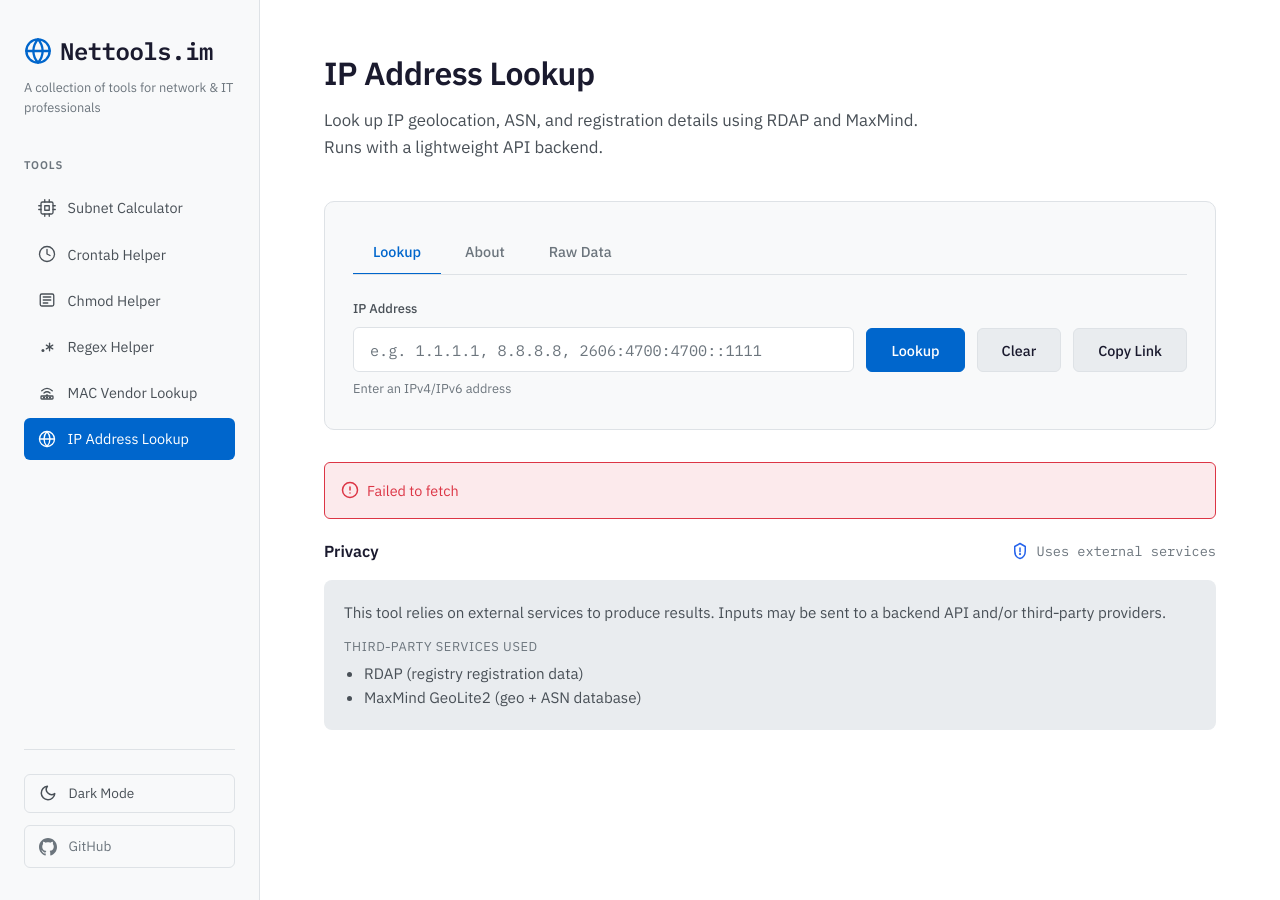
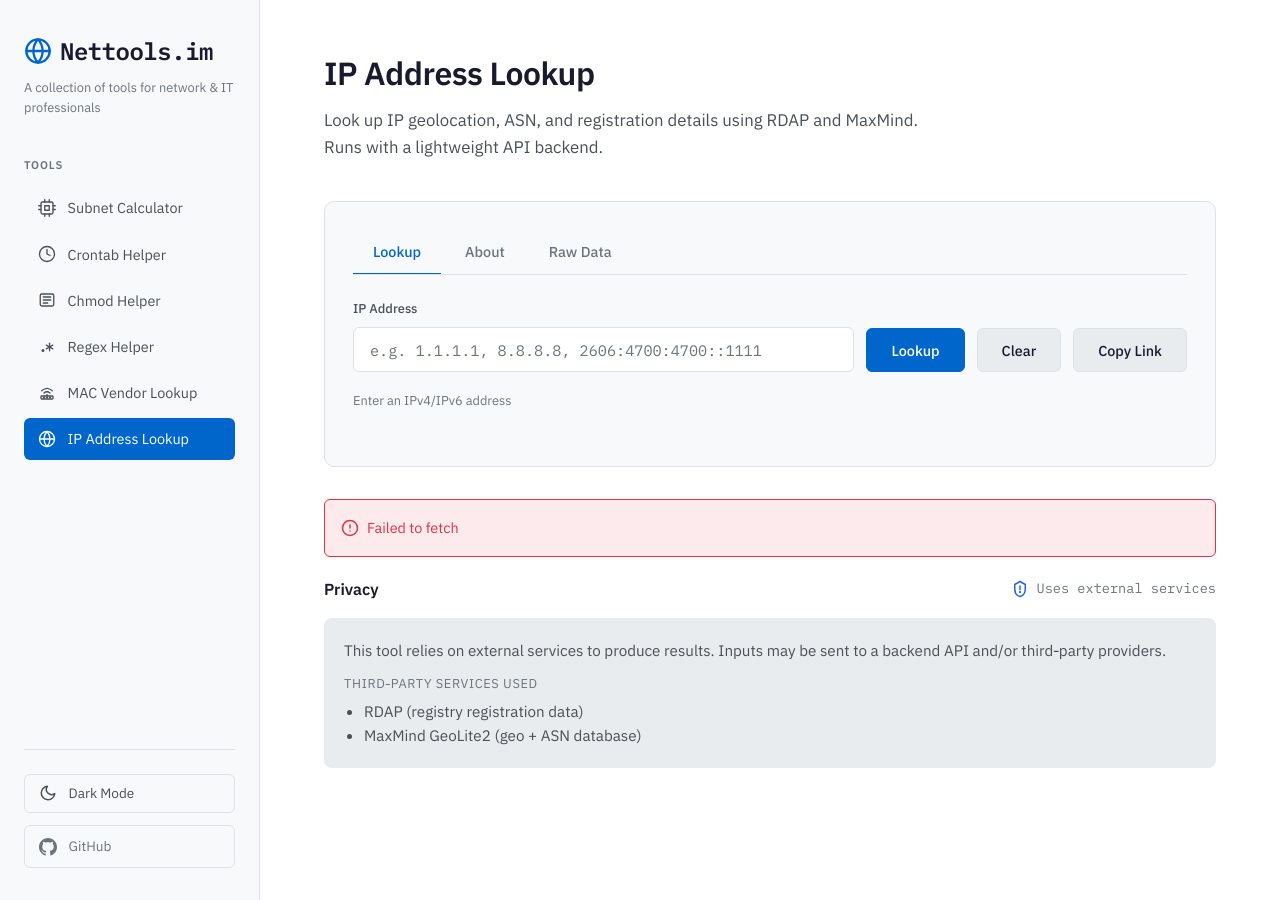
Before and after one commit to hcuk94/nettools-im, a Jekyll site: the page built from _tools/ip-lookup.html, in a window 1280 px wide. Built offline with Jekyll 4.4.1, drawn with Linux system fonts in a browser that asks for light colours; comment, search, counter and statistics services are not loaded.

Commit message:
fix(iplookup): keep buttons aligned by moving hint to full-width row

```diff
--- a/_tools/ip-lookup.html
+++ b/_tools/ip-lookup.html
@@ -31,11 +31,11 @@ scripts:
           spellcheck="false"
           inputmode="text"
         >
-        <p class="input-hint">Enter an IPv4/IPv6 address</p>
       </div>
       <button type="button" id="ip-lookup-btn" class="btn btn-primary">Lookup</button>
       <button type="button" id="ip-clear-btn" class="btn btn-secondary">Clear</button>
       <button type="button" id="ip-link-btn" class="btn btn-secondary">Copy Link</button>
+      <p class="input-hint input-hint--fullrow">Enter an IPv4/IPv6 address</p>
     </div>
   </div>
 
--- a/assets/css/style.css
+++ b/assets/css/style.css
@@ -370,17 +370,17 @@ body {
   margin-bottom: 0;
 }
 
-/* On narrower widths, let hint text take up layout space so wrapped buttons
-   don't overlap it (e.g. IP lookup "Copy Link" button on half-screen). */
-@media (max-width: 1100px) {
-  .input-group--hint-flow-on-wrap {
-    padding-bottom: 0;
-  }
-
-  .input-group--hint-flow-on-wrap .input-hint {
-    position: static;
-    margin-top: 0.5rem;
-  }
+/* Allow an input hint to span the full row (below input + buttons) so wrapped
+   buttons don't overlap it, while keeping button alignment consistent. */
+.input-group .input-hint--fullrow {
+  position: static;
+  flex-basis: 100%;
+  margin-top: 0.5rem;
+}
+
+/* IP lookup: disable the absolute-hint padding when using full-row hint */
+.input-group--hint-flow-on-wrap {
+  padding-bottom: 0;
 }
 
 .input-wrapper {
```
